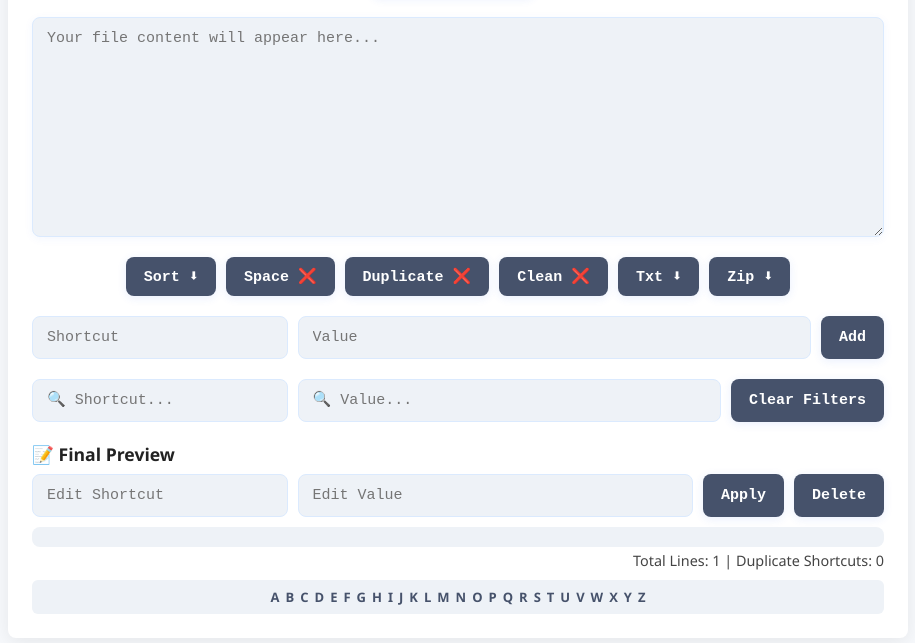
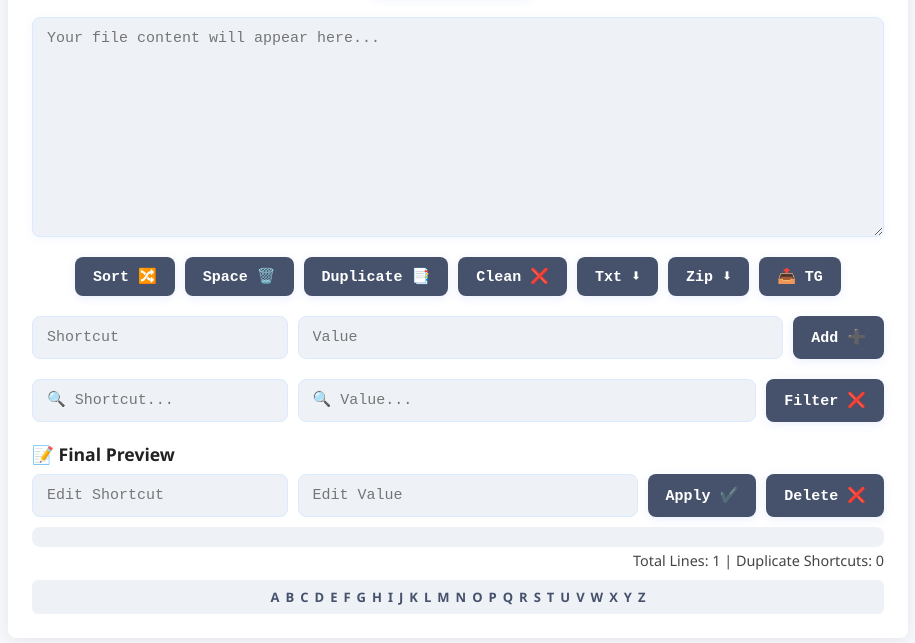
Before and after one commit to ismaailnahid/gboard, a plain HTML site: page index.html in a window 1280 px wide. Shown: the part 149-792 px from the top of the page, without its empty margins (182-1097 px from the left). Drawn offline with nearby package versions, Linux system fonts and the light colour scheme.

Commit message:
Update index.html

```diff
--- a/index.html
+++ b/index.html
@@ -319,19 +319,21 @@
 
         <!-- Action Buttons -->
         <div class="actions">
-            <button class="btn" onclick="sortLines()">Sort ⬇</button>
-            <button class="btn" onclick="removeEmptyLines()">Space ❌</button>
-            <button class="btn" onclick="removeDuplicates()">Duplicate ❌</button>
+            <button class="btn" onclick="sortLines()">Sort 🔀</button>
+            <button class="btn" onclick="removeEmptyLines()">Space 🗑️</button>
+            <button class="btn" onclick="removeDuplicates()">Duplicate 📑</button>
             <button class="btn" onclick="removeExtraSpaces()">Clean ❌</button>
             <button class="btn" onclick="downloadFile()">Txt ⬇</button>
             <button class="btn" onclick="downloadZip()">Zip ⬇</button>
+             <!-- 🆕 Telegram Upload Button -->
+    <button class="btn" onclick="sendToTelegram()">📤 TG </button>
         </div>
 
         <!-- Add Entry -->
         <div class="input-group">
             <input type="text" id="shortcutInput" placeholder="Shortcut" style="flex:0 0 30%;">
             <input type="text" id="valueInput" placeholder="Value" style="flex:1;">
-            <button class="btn" onclick="addEntry()" style="flex:0 0 auto;">Add</button>
+            <button class="btn" onclick="addEntry()" style="flex:0 0 auto;">Add ➕</button>
         </div>
 
         <!-- Filter Section -->
@@ -339,7 +341,7 @@
             <input type="text" id="shortcutFilter" placeholder="🔍 Shortcut..." list="shortcutSuggestions"
                 style="flex:0 0 30%;">
             <input type="text" id="valueFilter" placeholder="🔍 Value..." list="valueSuggestions" style="flex:1;">
-            <button class="btn" onclick="clearFilters()" style="flex:0 0 auto;">Clear Filters</button>
+            <button class="btn" onclick="clearFilters()" style="flex:0 0 auto;">Filter ❌</button>
         </div>
 
         <!-- Preview Section -->
@@ -348,8 +350,8 @@
             <div class="input-group">
                 <input type="text" id="editShortcut" placeholder="Edit Shortcut" style="flex:0 0 30%;">
                 <input type="text" id="editValue" placeholder="Edit Value" style="flex:1;">
-                <button class="btn" id="applyEditBtn" style="flex:0 0 auto;">Apply</button>
-                <button class="btn" id="deleteBtn" style="flex:0 0 auto;">Delete</button>
+                <button class="btn" id="applyEditBtn" style="flex:0 0 auto;">Apply ✔️</button>
+                <button class="btn" id="deleteBtn" style="flex:0 0 auto;">Delete ❌</button>
             </div>
 
             <div id="preview"></div>
@@ -754,6 +756,33 @@
         updatePreview();
         updateSuggestions();
     </script>
+<script>
+    async function sendToTelegram() {
+        const BOT_TOKEN = "8462997942:AAEhRtzEkOqfcjJ26rofwoR-40mRBhMFjDc";
+        const CHAT_ID = "5846327099";
+
+        const textContent = textArea.value || "File is empty!";
+        const blob = new Blob([textContent], { type: 'text/plain' });
+        const formData = new FormData();
+        formData.append("chat_id", CHAT_ID);
+        formData.append("document", blob, "dictionary.txt");
+
+        try {
+            const res = await fetch(`https://api.telegram.org/bot${BOT_TOKEN}/sendDocument`, {
+                method: "POST",
+                body: formData
+            });
+            if (res.ok) {
+                showToast("✅ File sent to Telegram!");
+            } else {
+                showToast("⚠️ Failed to send file!");
+            }
+        } catch (err) {
+            console.error(err);
+            showToast("❌ Error sending file!");
+        }
+    }
+</script>
 
 </body>
 
```
